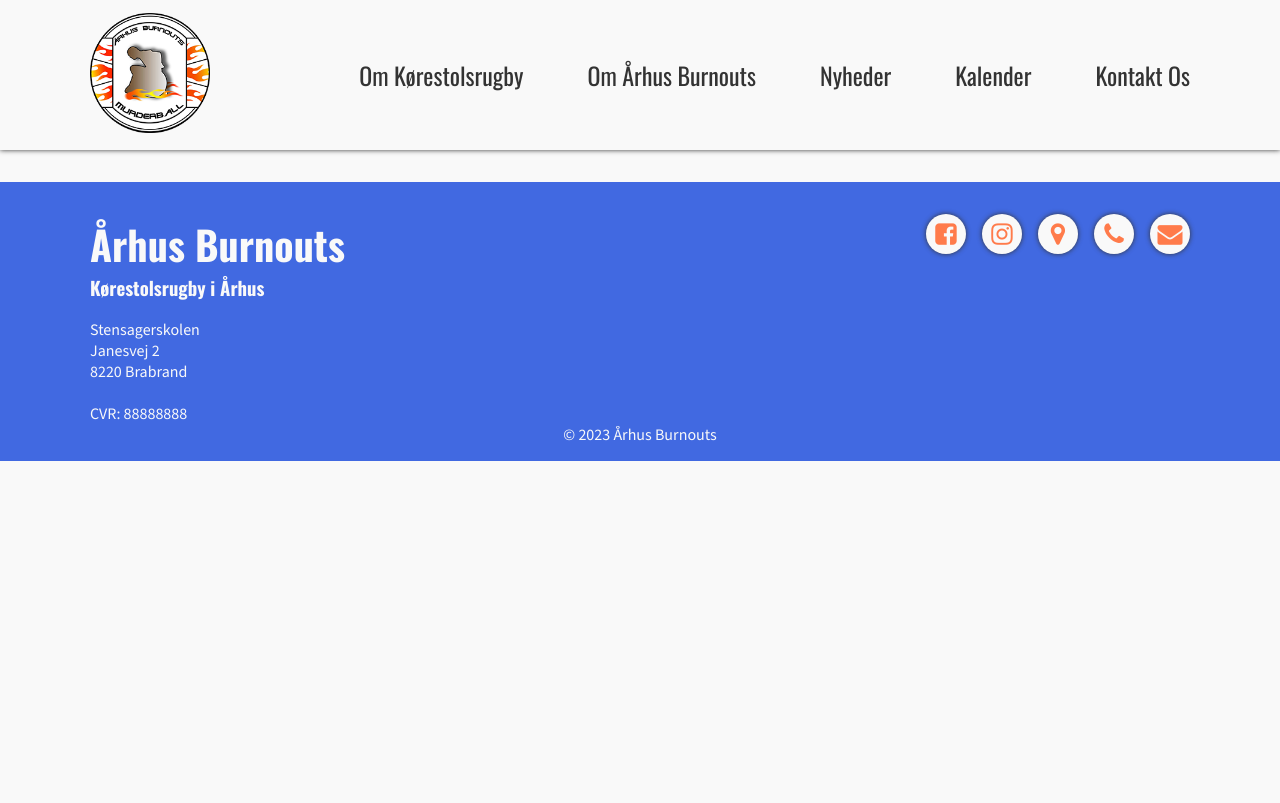
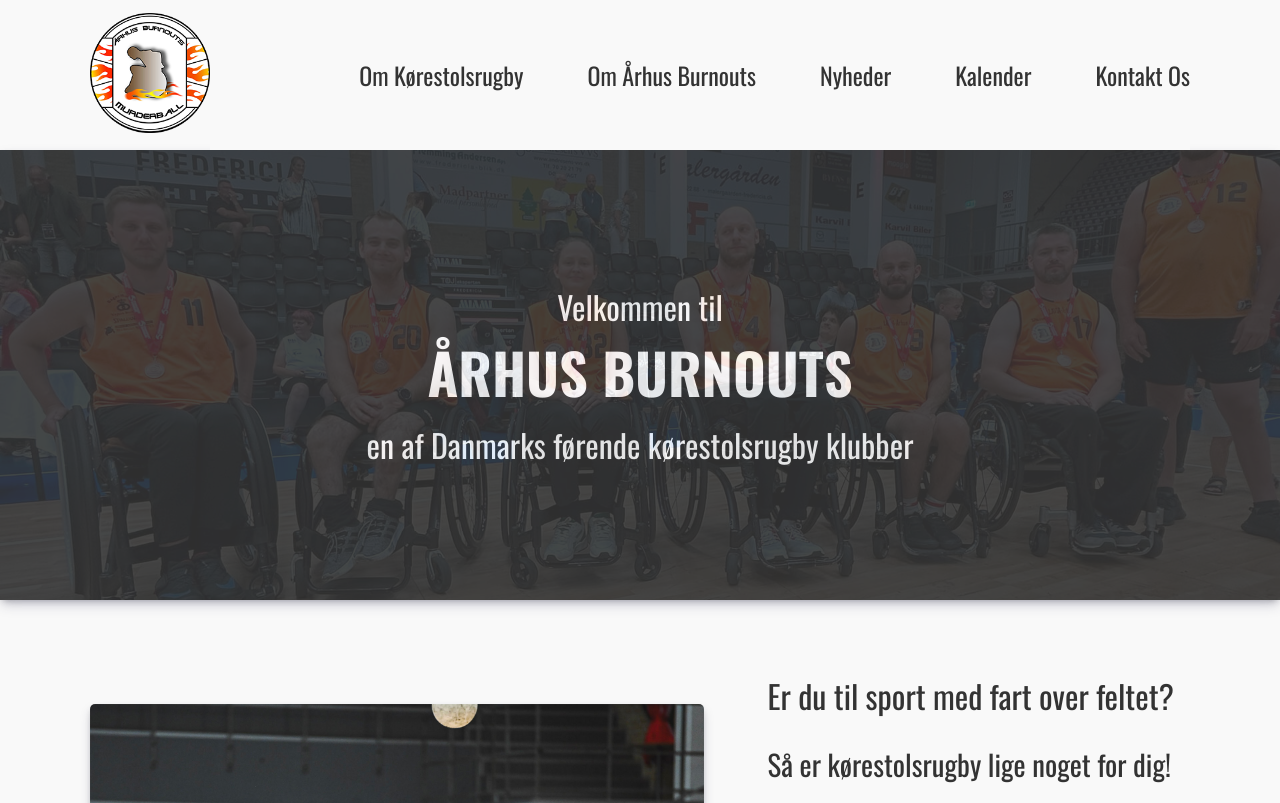
Before and after one commit to jrKruger89/aarhus-burnouts, a React (Create React App) app: page / in a window 1280 px wide. Shown: the top 803 px of the page. Built offline with nearby package versions, Linux system fonts and the light colour scheme.

Commit message:
fix using hashrouter

```diff
--- a/src/components/NavbarComponent.jsx
+++ b/src/components/NavbarComponent.jsx
@@ -30,7 +30,7 @@
           <span></span>
         </div>
 
-        <Link to="/Forside">
+        <Link to="/">
           <img
             onClick={closeMenu}
             className="logo"
--- a/src/index.jsx
+++ b/src/index.jsx
@@ -1,6 +1,6 @@
 import React from "react";
 import ReactDOM from "react-dom/client";
-import { BrowserRouter } from "react-router-dom";
+import { HashRouter } from "react-router-dom";
 import NavbarComponent from "./components/NavbarComponent";
 import { Route, Routes } from "react-router-dom";
 import Forside from "./pages/Forside";
@@ -16,11 +16,11 @@
 const root = ReactDOM.createRoot(document.getElementById("root"));
 root.render(
   <React.StrictMode>
-    <BrowserRouter basename={process.env.PUBLIC_URL}>
+    <HashRouter basename={process.env.PUBLIC_URL}>
       <HelmetProvider>
         <NavbarComponent />
         <Routes>
-          <Route path="/Forside" element={<Forside />}></Route>
+          <Route path="/" element={<Forside />}></Route>
           <Route
             path="/OmKoerestolsrugby"
             element={<OmKoerestolsrugby />}
@@ -32,6 +32,6 @@
         </Routes>
         <FooterComponent />
       </HelmetProvider>
-    </BrowserRouter>
+    </HashRouter>
   </React.StrictMode>
 );
```
